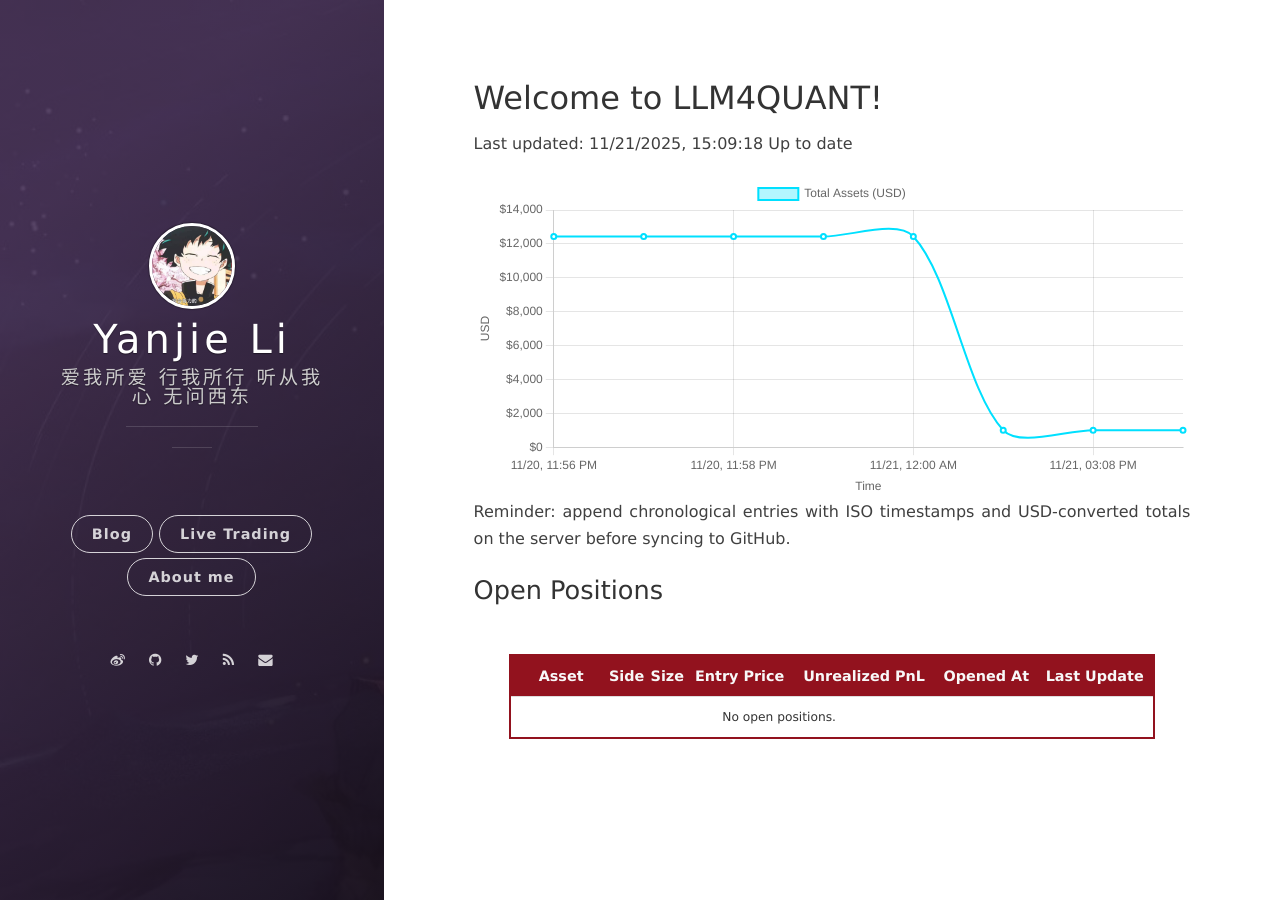
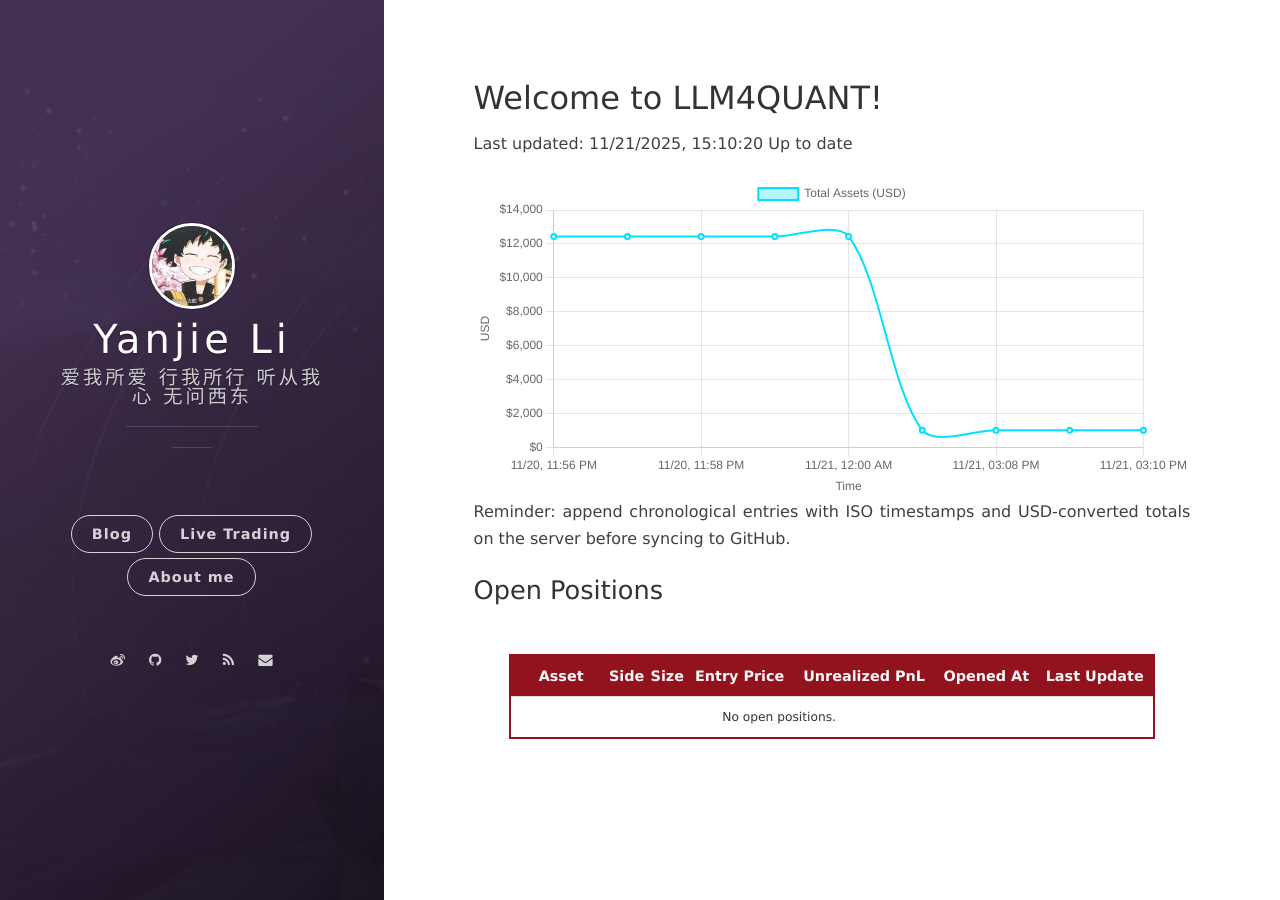
Before and after one commit to leeyegy/leeyegy.github.io, a Jekyll site: the page built from live-trading.html, in a window 1280 px wide. Built offline with Jekyll 4.4.1, drawn with Linux system fonts in a browser that asks for light colours; nearby versions of some CDN libraries; some of the changed lines change nothing that is shown.

Commit message:
AccountMonitor: update balance history 2025-11-21T15:10:20Z

```diff
--- a/assets/data/binance/balance-history.json
+++ b/assets/data/binance/balance-history.json
@@ -1,5 +1,5 @@
 {
-  "generatedAt": "2025-11-21T15:09:18Z",
+  "generatedAt": "2025-11-21T15:10:20Z",
   "asset": "total_usd_value",
   "history": [
     {
@@ -33,6 +33,10 @@
     {
       "timestamp": "2025-11-21T15:09:18Z",
       "totalUsd": 1002.16734911
+    },
+    {
+      "timestamp": "2025-11-21T15:10:20Z",
+      "totalUsd": 1002.16734911
     }
   ]
 }
```
